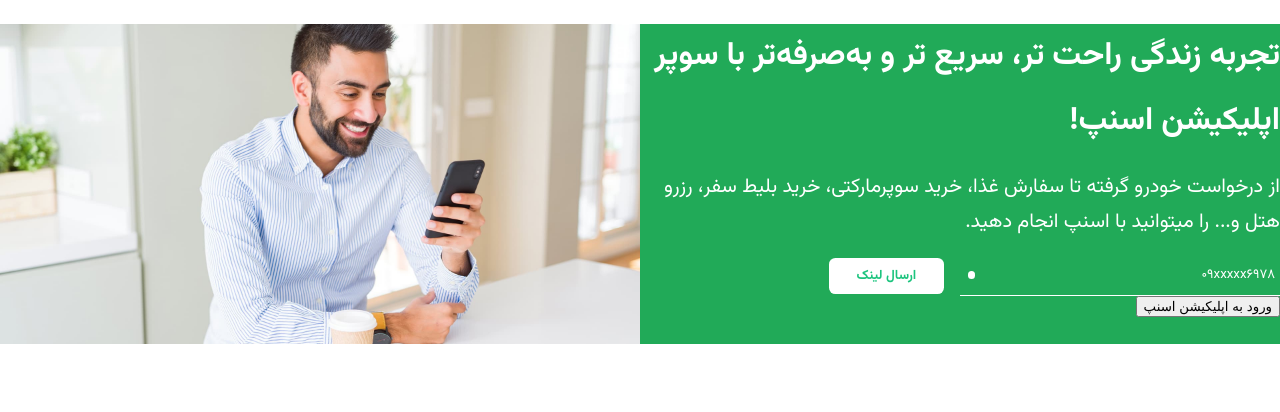
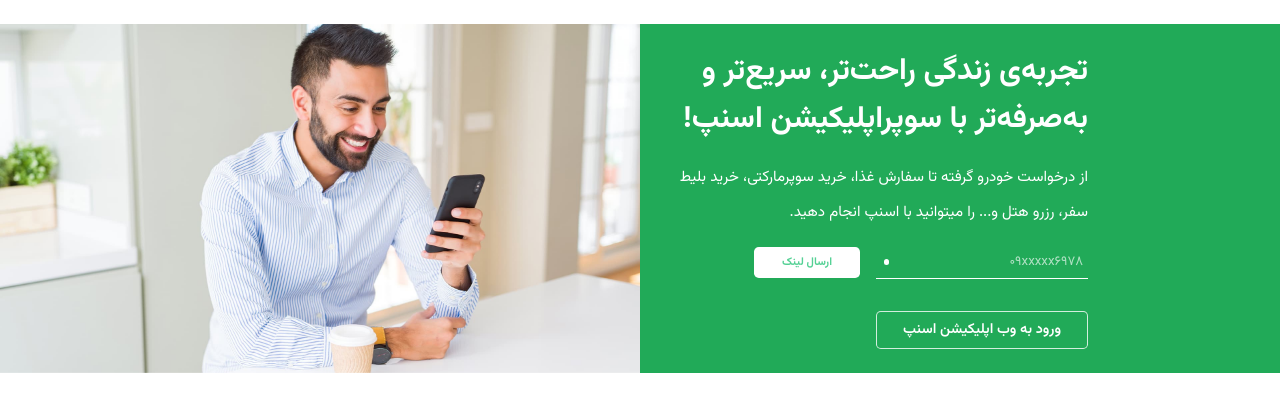
Before and after one commit to Peter-diper/Snapp, a plain HTML site: page index.html in a window 1280 px wide. Shown: the part 56-468 px from the top of the page. Drawn offline with Linux system fonts and the light colour scheme.

Commit message:
finishing hero section and navbar

```diff
--- a/index.html
+++ b/index.html
@@ -46,7 +46,7 @@
     <div class="hero-section">
         <!-- hero intro -->
         <div class="hero-section__intro">
-            <h3 class="hero-section__intro__tagline"> تجربه زندگی راحت تر، سریع تر و به‌صرفه‌تر با سوپر اپلیکیشن اسنپ!</h3>
+            <h3 class="hero-section__intro__tagline"> تجربه‌ی زندگی راحت‌تر، سریع‌تر و به‌صرفه‌تر با سوپر‌اپلیکیشن اسنپ!</h3>
             <p class="hero-section__intro__about">
                 از درخواست خودرو گرفته تا سفارش غذا، خرید سوپرمارکتی، خرید بلیط سفر، رزرو هتل و... را میتوانید با اسنپ انجام دهید.
             </p>
@@ -57,7 +57,9 @@
                 </div>
                 <button class="send__link__btn">ارسال لینک</button>
             </form>
-            <button class="goto-webapp">ورود به اپلیکیشن اسنپ</button>
+            <a href="#">
+                <button class="goto-webapp">ورود به وب اپلیکیشن اسنپ</button>
+            </a>
         </div>
         <!-- hero image -->
         <div class="hero-section__image"></div>
--- a/src/style/style.css
+++ b/src/style/style.css
@@ -63,6 +63,15 @@ body{
    }
 }
 
+input,button{
+    font-family: inherit;
+}
+a{
+    text-decoration: none;
+}
+
+
+
 
 .navbar{
     height: 5rem;
@@ -106,6 +115,11 @@ body{
     color: rgb(255, 255, 255);
     background-color: #21aa58;
     width: 50%;
+    display: flex;
+    flex-direction: column;
+    gap: 1rem;
+    padding: 1.5rem ;
+    padding-right: 15%;
 
 }
 
@@ -114,19 +128,21 @@ body{
     min-height: 40vh;
     width: 50%;
     transform: rotatey(180deg);
+    flex-basis: 50%;
+    flex-shrink: 0;
 }
 
 .hero-section__intro__tagline{
-    font-size: 2rem;
+    font-size: 1.9rem;
     font-weight: 700;
-    line-height: 4.0625rem;
-    margin-bottom: 1rem;
+    line-height: 3rem;
 }
 
 .hero-section__intro__about{
-    font-size: 1.25rem;
+    font-size: .95rem;
+    font-weight: 400;
     line-height: 2.1875rem;
-    margin-bottom: 1rem;
+
 }
 
 .hero-section__sendlink{
@@ -134,25 +150,35 @@ body{
     align-items: center;
     gap: 1rem;
 
+    margin-bottom: 1rem;
+
+
 }
 /* btn send */
 .hero-section__sendlink > button{
-    color: #1cc47e;
+    color: #55d195;
     background-color: white;
     border: none;
-    border-radius: .4rem;
-    font-family: inherit;
-    font-weight: 700;
-    flex: 0 0 18%;
-    height: 2.3rem;
+    border-radius: .3rem;
+    font-size: .7rem;
+    font-weight: bold;
+    flex: 0 0 25%;
+    height: 1.99rem;
     /* margin-right: 1rem; */
+    cursor: pointer;
 }
+
+.hero-section__sendlink > button:hover{
+    background-color: rgba(255, 255, 255, 0.928);
+}
+
 
 .hero-section__intro__input{
     display: flex;
     align-items: center;
     border-bottom: 1px solid rgb(255, 255, 255);
     flex: 0 0 50%;
+    height: 1.99rem;
 
 }
 
@@ -162,19 +188,38 @@ body{
     border: none;
     color:white ;
     outline: none;
-    line-height: 2.3rem;
     padding-right:.3rem ;
     width: 100%;
+    height: 1.5rem;
 }
 
 .hero-section__intro__input > input::placeholder{
-    color: white;
+    color: rgba(255, 255, 255, 0.648);
 }
 
 .hero-section__intro__input > .dot{
-    height: .5rem;
-    width: .5rem;
+    height: .37rem;
+    width: .37rem;
     background-color: white;
     border-radius: 5000rem;
     margin-left: 0.5rem;
 }
+
+.goto-webapp{
+
+    display: flex;
+    align-items: center;
+    justify-content: center;
+    background-color: #21aa58;
+    border: 1px solid rgba(255, 255, 255, 0.8);
+    border-radius: .3rem;
+    color: white;
+    width: 50%;
+    font-size: .9rem;
+    font-weight: 600;
+    padding: .4rem 0;
+    cursor: pointer;
+}
+.goto-webapp:hover{
+    background-color: rgba(255, 255, 255, 0.125);
+}
```
